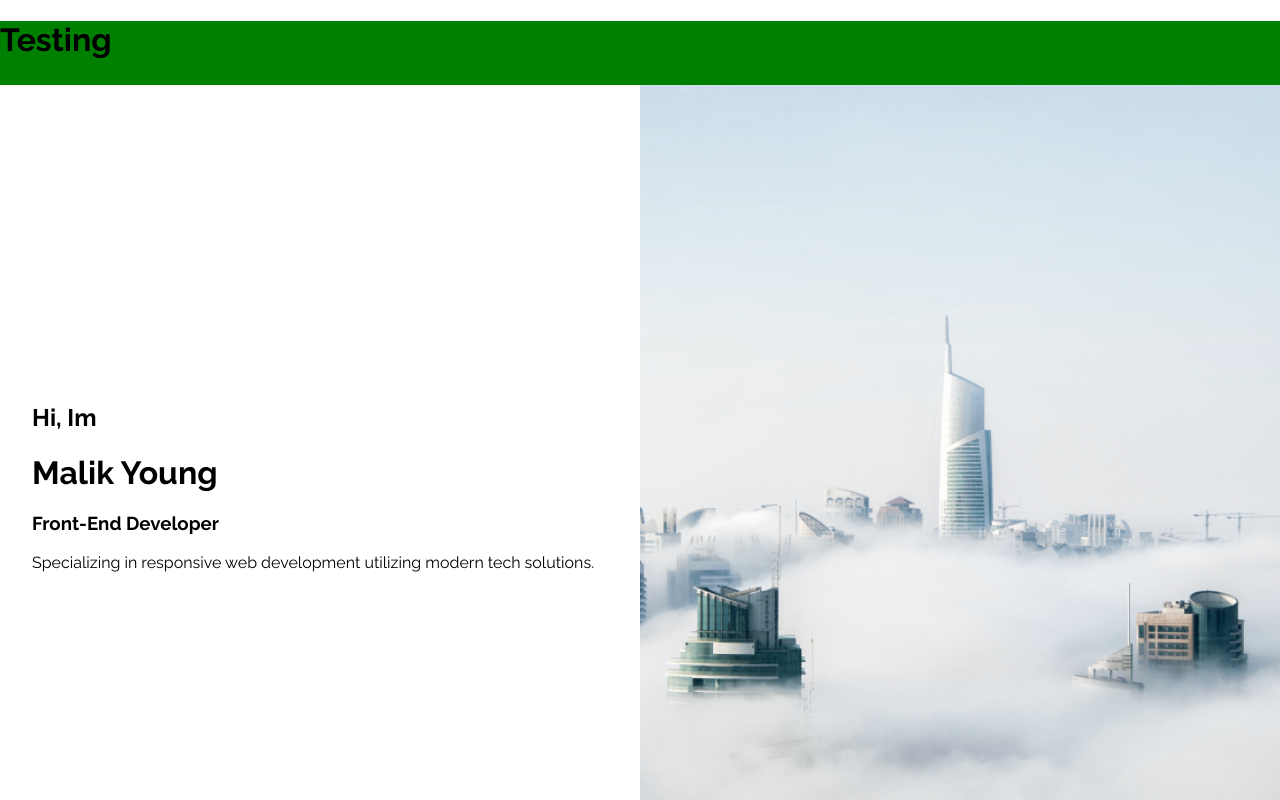
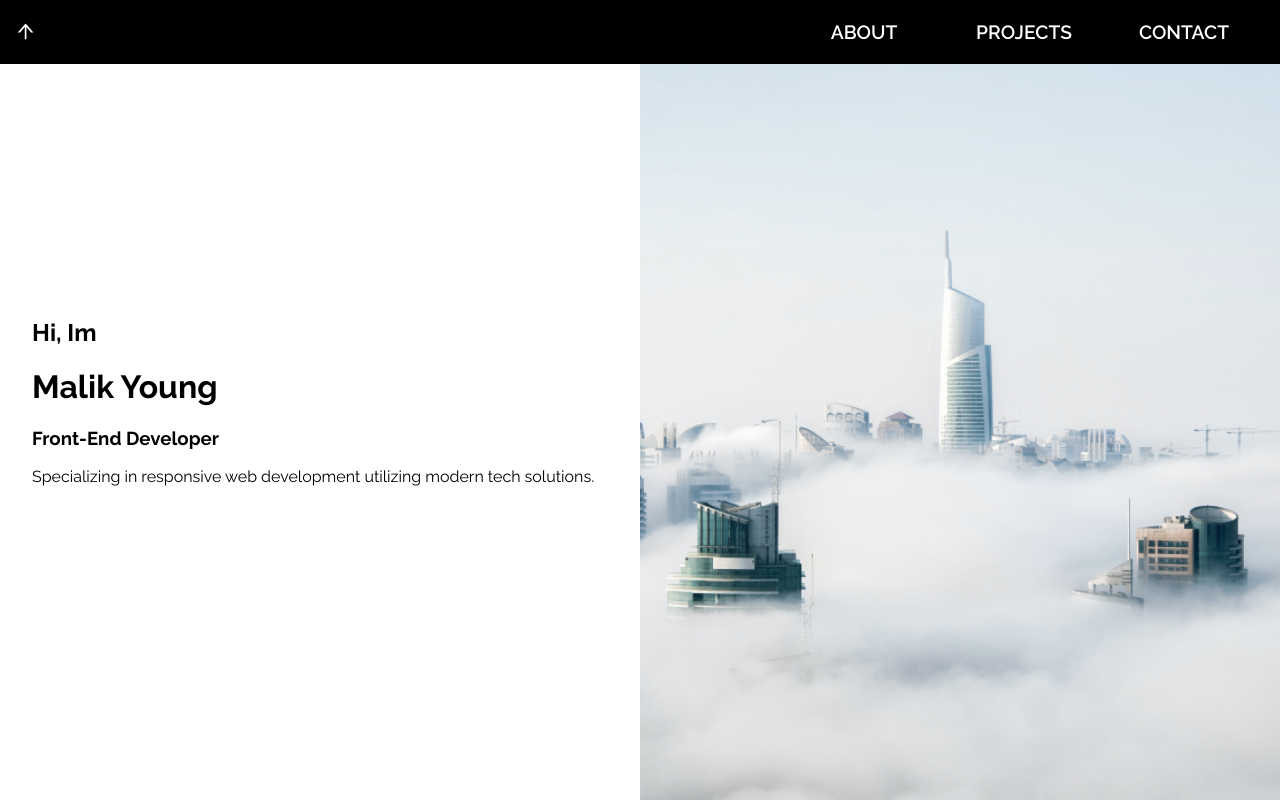
Before and after one commit to AtkinYo/my-portfolio, a React (Create React App) app: page / in a window 1280 px wide. Shown: the top 800 px of the page. Built offline with nearby package versions, Linux system fonts and the light colour scheme.

Commit message:
Desktop navbar completed
ScrollTo Nav logic needed

```diff
--- a/src/App.js
+++ b/src/App.js
@@ -2,9 +2,10 @@ import './App.css';
 import AboutMe from './Components/AboutMe/AboutMe';
 import Project from './Components/ProjectSection/Projects';
 import HeaderSection from './Components/HeroSection/HeroSection';
-import { DesktopNavbar, MobileNavbar } from './Components/Navbar/Navbar.style';
+import { MobileNavbar } from './Components/Navbar/Navbar.style';
 import Carousel from './Components/Skills/Skills';
 import Footer from './Components/Footer/Footer';
+import DesktopNavbar from './Components/Navbar/LgNavbar';
 
 function App() {
 
--- a/src/Components/Navbar/LgNavbar.js
+++ b/src/Components/Navbar/LgNavbar.js
@@ -1,12 +1,20 @@
-import React from 'react'
+import { DesktopNav, DesktopNavLeft, DesktopNavRight } from "./Navbar.style";
+import { ArrowUpOutlined } from '@ant-design/icons';
 
-function LgNavbar({className}) {
+export default function DesktopNavbar({ className }) {
+  return (
+    <DesktopNav>
+      <DesktopNavLeft>
+        <ArrowUpOutlined />
+      </DesktopNavLeft>
 
-    return (
-        <div className={className}>
-            <h1>Testing</h1>
-        </div>
-    )
+      <DesktopNavRight>
+        <ul>
+          <li>About</li>
+          <li>Projects</li>
+          <li>Contact</li>
+        </ul>
+      </DesktopNavRight>
+    </DesktopNav>
+  );
 }
-
-export default LgNavbar
--- a/src/Components/Navbar/Navbar.style.js
+++ b/src/Components/Navbar/Navbar.style.js
@@ -1,5 +1,4 @@
 import styled from 'styled-components';
-import LgNavbar from './LgNavbar';
 import Navbar from './Navbar';
 
 export const MobileNavbar = styled(Navbar)`
@@ -18,12 +17,38 @@ export const MobileNavbar = styled(Navbar)`
   }
 `;
 
-export const DesktopNavbar = styled(LgNavbar)`
+export const DesktopNav = styled.div`
   width: 100%;
   height: 8vh;
-  background-color: green;
-
+  background-color: #000;
+  color: #fff;
+  display: flex;
+  align-items: center;
+  justify-content: space-between;
+  padding: 1rem;
+  font-size: 1.2rem;
+  text-transform: uppercase;
+  font-weight: 600;
+  position: fixed;
+  z-index: 1;
   @media (max-width: 991px) {
     display: none;
   }
 `;
+
+export const DesktopNavLeft = styled.div`
+  display: flex;
+`;
+
+export const DesktopNavRight = styled.div`
+  ul {
+    display: flex;
+    list-style-type: none;
+
+    li {
+      display: flex;
+      justify-content: space-around;
+      width: 10rem;
+    }
+  }
+`;
--- a/src/Components/Styles/StyledFooter.js
+++ b/src/Components/Styles/StyledFooter.js
@@ -29,7 +29,7 @@ export const StyledFooterIcons = styled.div`
     transition: 800ms;
 
     :hover {
-      margin-top: 0.5px;
+      margin-top: 0.2px;
     }
   }
 `;
```
